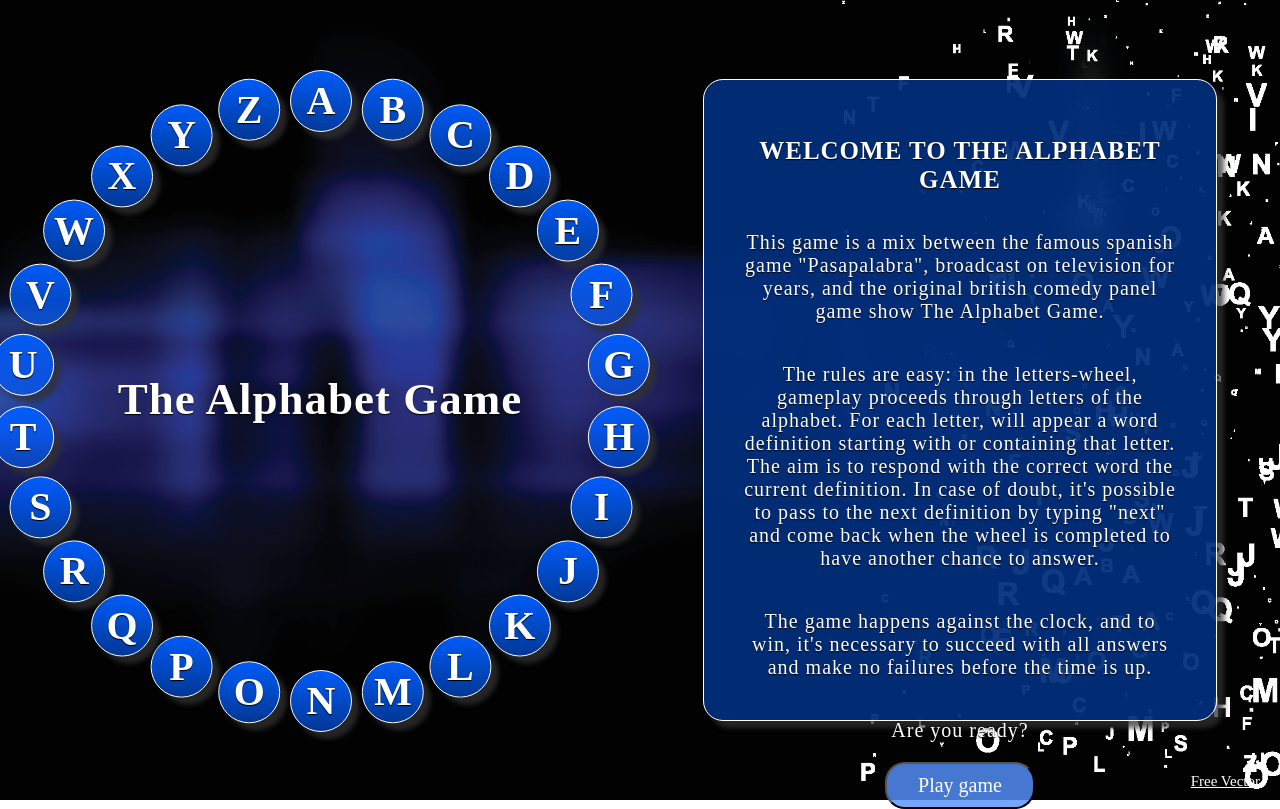
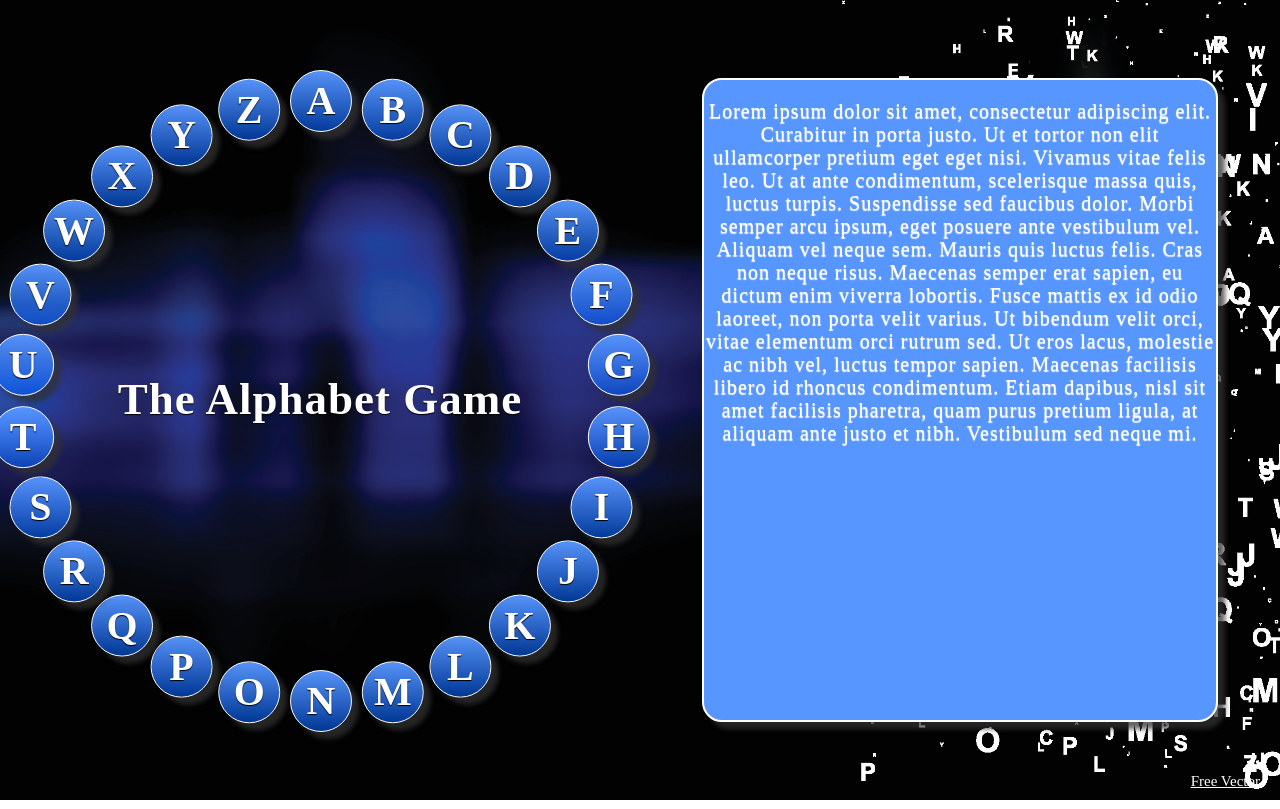
Before and after one commit to diana-moreno/the-alphabet-game, a website: page index.html in a window 1280 px wide. Both pictures are taken after a click on the button "Play game". Drawn offline with nearby package versions, Linux system fonts and the light colour scheme.

Commit message:
change style- color blue

```diff
--- a/index.html
+++ b/index.html
@@ -10,6 +10,8 @@
     <link  href="https://cdnjs.cloudflare.com/ajax/libs/normalize/5.0.0/normalize.min.css" rel="stylesheet">
     <!-- main CSS -->
     <link href="stylesheets/index.css" rel="stylesheet">
+    <!-- jQuery -->
+    <script src="https://ajax.googleapis.com/ajax/libs/jquery/3.1.1/jquery.min.js"></script>
   </head>
   <body>
     <div class="container">
@@ -47,17 +49,19 @@
         </div>
       </div>
       <div class="right-side-container">
-        <div class="rules-container">
-          <div class="rules-text-container">
+        <div class="game-container">
+          <div id="rules-text-container">
             <h1>WELCOME TO THE ALPHABET GAME</h1>
             <p>This game is a mix between the famous spanish game "Pasapalabra", broadcast on television for years, and the original british comedy panel game show The Alphabet Game.</p>
             <p>The rules are easy: in the letters-wheel, gameplay proceeds through letters of the alphabet. For each letter, will appear a word definition starting with or containing that letter. The aim is to respond with the correct word the current definition. In case of doubt, it's possible to pass to the next definition by typing "next" and come back when the wheel is completed to have another chance to answer.</p>
             <p>The game happens against the clock, and to win, it's necessary to succeed with all answers and make no failures before the time is up.</p>
             <p>Are you ready?</p>
-            <button class="play-game">Play game</button>
+            <button id="play-game">Play game</button>
+          </div>
+          <div id="game-panel-container">
+            <p>Lorem ipsum dolor sit amet, consectetur adipiscing elit. Curabitur in porta justo. Ut et tortor non elit ullamcorper pretium eget eget nisi. Vivamus vitae felis leo. Ut at ante condimentum, scelerisque massa quis, luctus turpis. Suspendisse sed faucibus dolor. Morbi semper arcu ipsum, eget posuere ante vestibulum vel. Aliquam vel neque sem. Mauris quis luctus felis. Cras non neque risus. Maecenas semper erat sapien, eu dictum enim viverra lobortis. Fusce mattis ex id odio laoreet, non porta velit varius. Ut bibendum velit orci, vitae elementum orci rutrum sed. Ut eros lacus, molestie ac nibh vel, luctus tempor sapien. Maecenas facilisis libero id rhoncus condimentum. Etiam dapibus, nisl sit amet facilisis pharetra, quam purus pretium ligula, at aliquam ante justo et nibh. Vestibulum sed neque mi.</p>
           </div>
         </div>
-        <div class="text-container"></div>
       </div>
     </div>
     <a id="attribution" href="https://www.123freevectors.com/">Free Vector</a>
--- a/src/index.js
+++ b/src/index.js
@@ -0,0 +1,13 @@
+//Acceso al DOM con jQuery
+const buttonPlayGAme = $('#play-game')
+const rulesTextContainer = $('#rules-text-container')
+const gamePanelContainer = $('#game-panel-container')
+
+
+//cambia de pantalla al pulsar el botón de Play Game, para empezar el juego
+function ifPressPlayGameButton() {
+  rulesTextContainer.hide()
+  gamePanelContainer.show()
+}
+
+buttonPlayGAme.click(ifPressPlayGameButton)
--- a/stylesheets/index.scss
+++ b/stylesheets/index.scss
@@ -62,7 +62,7 @@
     display: flex;
     justify-content: center;
     align-items: center;
-    background: linear-gradient(#005efff7, #005eff94);
+    background: linear-gradient(#5896fff7, #005eff94);
     border-radius: 50%;
     font-size: 4rem;
     font-weight: bold;
@@ -101,20 +101,21 @@
   position: relative;
 }
 
-.rules-container {
+.game-container {
   width: 80%;
   height: 80%;
   color: white;
-  background-color: #022e7bf0;
+  background: #5896ff;
   border-radius: 2rem;
   text-align: center;
-  border: 1px solid white;
+  border: 2px solid white;
   -webkit-box-shadow: 7px 7px 5px 0px rgba(50, 50, 50, 0.75);
   -moz-box-shadow: 7px 7px 5px 0px rgba(50, 50, 50, 0.75);
   box-shadow: 7px 7px 5px 0px rgba(50, 50, 50, 0.75);
-  text-shadow: 0px 1px 1px black;
+  text-shadow: 0px 1px 1px white;
+
 }
-.rules-text-container {
+#rules-text-container {
   padding: 4rem;
   height: -webkit-fill-available;
   display: flex;
@@ -130,15 +131,30 @@
   font-size: 2.5rem;
   letter-spacing: 0.1rem;
 }
-.play-game {
+#play-game {
   color: white;
-  background-color: #5693ffd1;
+  background-color: #d98828;
   width: 15rem;
   height: fit-content;
   padding: 1rem;
   font-size: 2rem;
   border-radius: 2rem;
+  border: 1px solid white;
+  font-weight: bold;
 }
+#game-panel-container {
+  display: none;
+}
+
+
+
+
+
+
+
+
+
+
 
 
 
```
Also changed, not shown: stylesheets/index.css.
